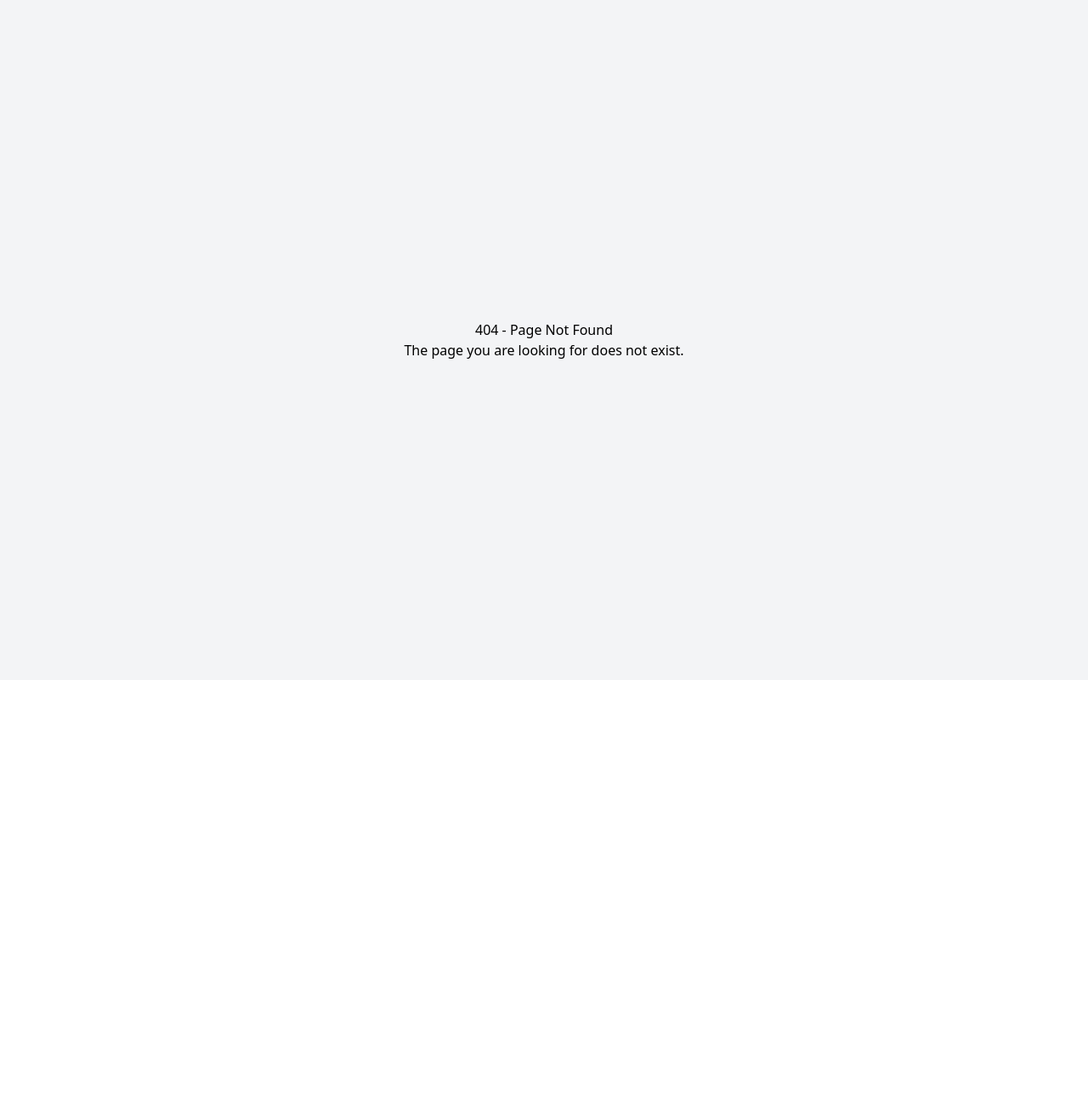
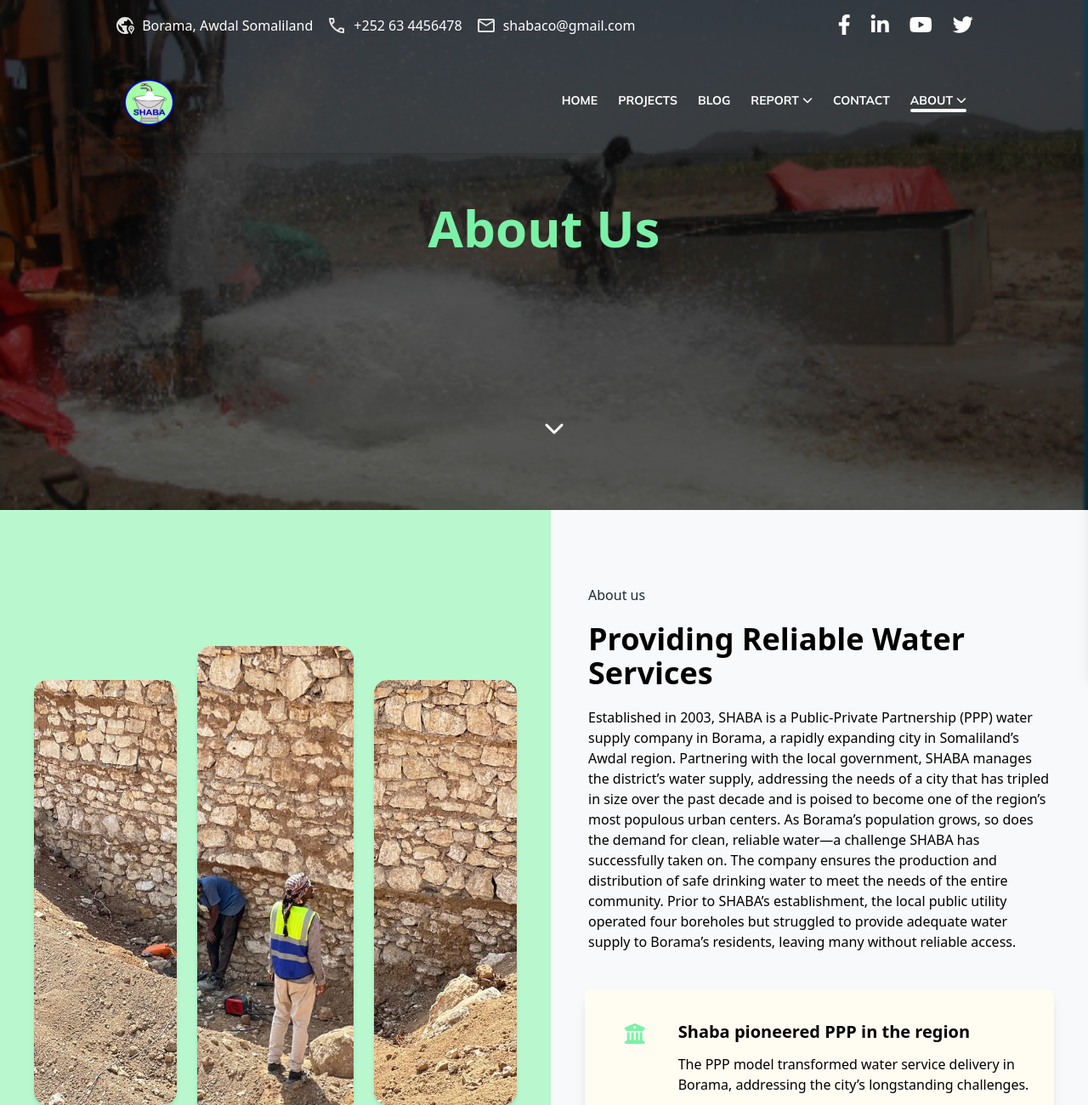
Before and after one commit to Abdulahia-39/shaba, a React (Vite) app: page /about in a window 1280 px wide. Before the commit this address had no page. Shown: the top 1300 px of the page at 85% size. Before the commit the page ends 800 px from the top, so only its background shows below. Built offline with nearby package versions, Linux system fonts and the light colour scheme.

Commit message:
finished the about the company page or route along with all it's design requirements

```diff
--- a/src/App.jsx
+++ b/src/App.jsx
@@ -1,7 +1,8 @@
-import Home from "./components/home/Home"
-import Projects from "./components/projects/Projects.jsx"
-import NotFound from "./components/notFound/NotFound.jsx"
+import Home from "./components/home/Home";
+import Projects from "./components/projects/Projects.jsx";
+import NotFound from "./components/notFound/NotFound.jsx";
 import ContactUs from "./components/contact/ContactUs.jsx";
+import AboutTheCompany from "./components/about/AboutTheCompany.jsx";
 import { Route, Routes, useLocation } from "react-router-dom";
 import { useEffect } from "react";
 
@@ -23,6 +24,7 @@
         <Route path="/" element={<Home />} />
         <Route path="/projects" element={<Projects />} />
         <Route path="/contact" element={<ContactUs />} />
+        <Route path="/about" element={<AboutTheCompany />} />
         <Route path="*" element={<NotFound />} />
       </Routes>
     </>
--- /dev/null
+++ b/src/components/about/AboutTheCompany.jsx
@@ -0,0 +1,65 @@
+import Header from "../projects/header/Header";
+import aboutPic from "../../assets/shabapics/shabapics1.jpg"
+import Vision from "../home/vision/Vision";
+import Footer from "../home/footer/Footer";
+import Mission from "../home/mission/Mission";
+
+const AboutTheCompany = () => {
+    return (
+        <div className="bg-[#f8f9fa]">
+            <Header
+                headerText="About Us"
+            />
+
+            <section className="flex w-full flex-col lg:flex-row mb-15">
+                <div className="flex-1 flex justify-center items-end pt-20 gap-6 bg-green-200 min-h-screen p-10">
+                    <div className="w-42 h-[500px] rounded-2xl overflow-hidden shadow-md hover:shadow-2xl transition-shadow duration-300 ease-in-out mb-15">
+                        <img
+                        src={aboutPic}
+                        alt="Mosque"
+                        className="w-full h-full object-cover object-left transition-transform duration-500 ease-in-out hover:scale-105"
+                        />
+                    </div>
+
+                    <div className="w-46 h-[600px] rounded-2xl overflow-hidden shadow-md hover:shadow-2xl transition-shadow duration-300 ease-in-out">
+                        <img
+                        src={aboutPic}
+                        alt="Mosque"
+                        className="w-full h-full object-cover object-center transition-transform duration-500 ease-in-out hover:scale-105"
+                        />
+                    </div>
+
+                    <div className="w-42 h-[500px] rounded-2xl overflow-hidden shadow-md hover:shadow-2xl transition-shadow duration-300 ease-in-out mb-15">
+                        <img
+                        src={aboutPic}
+                        alt="Mosque"
+                        className="w-full h-full object-cover object-right transition-transform duration-500 ease-in-out hover:scale-105"
+                        />
+                    </div>
+                </div>
+                <div className="flex-1 flex flex-col justify-center items-start gap-6 p-10">
+                    <div className="w-full px-1">
+                        <p className="text-gray-800 text-center lg:text-left">About us</p>
+                        <h2 className="text-4xl font-semibold my-5 text-center lg:text-left">Providing Reliable Water Services</h2>
+                        <p className="text-center lg:text-left lg:w-full sm:w-[400px] md:w-[550px] w-[350] mx-auto lg:mx-0">Established in 2003, SHABA is a Public-Private Partnership (PPP) water supply company in Borama, a rapidly expanding city in Somaliland’s Awdal region. Partnering with the local government, SHABA manages the district’s water supply, addressing the needs of a city that has tripled in size over the past decade and is poised to become one of the region’s most populous urban centers.
+As Borama’s population grows, so does the demand for clean, reliable water—a challenge SHABA has successfully taken on. The company ensures the production and distribution of safe drinking water to meet the needs of the entire community. Prior to SHABA’s establishment, the local public utility operated four boreholes but struggled to provide adequate water supply to Borama’s residents, leaving many without reliable access.</p>
+                    </div>
+                    <div className="bg-[#fffcf2] shadow-lg rounded-lg p-6 flex gap-4 lg:w-full sm:w-[400px] md:w-[550px] w-[350] mx-auto mt-5">
+                        <div className="flex-1 flex justify-center items-start">
+                            <i className="fa-solid fa-building-columns text-green-300 text-2xl pt-4"></i>
+                        </div>
+                        <div className="flex-6 ">
+                            <h3 className="font-semibold text-xl my-3">Shaba pioneered PPP in the region</h3>
+                            <p className="">The PPP model transformed water service delivery in Borama, addressing the city’s longstanding challenges.</p>
+                        </div>
+                    </div>
+                </div>
+            </section>
+            <Vision />
+            <Mission />
+            <Footer />
+        </div>
+    )
+}
+
+export default AboutTheCompany;
--- a/src/components/home/about/About.jsx
+++ b/src/components/home/about/About.jsx
@@ -1,28 +1,51 @@
 import homeAboutImage from '../../../assets/shabapics/homeaboutpic.jpg';
+import { Link } from 'react-router-dom';
 
 const About = () => {
     return (
-        <section className="flex flex-col lg:flex-row gap-6 min-h-screen w-6/7 m-auto my-10">
-            <div className="h-screen flex justify-center items-center px-10 flex-1">
-                <img src={homeAboutImage} alt="" className="h-3xl w-xl" />
+        <section className="flex w-full flex-col lg:flex-row mb-15">
+            <div className="flex-1 flex justify-center items-start pt-20 gap-6 min-h-screen p-10">
+                <div className="w-42 h-[500px] rounded-2xl overflow-hidden shadow-md hover:shadow-2xl transition-shadow duration-300 ease-in-out">
+                    <img
+                    src={homeAboutImage}
+                    alt="Mosque"
+                    className="w-full h-full object-cover object-left transition-transform duration-500 ease-in-out hover:scale-105"
+                    />
+                </div>
+
+                <div className="w-46 h-[600px] rounded-2xl overflow-hidden shadow-md hover:shadow-2xl transition-shadow duration-300 ease-in-out mt-20">
+                    <img
+                    src={homeAboutImage}
+                    alt="Mosque"
+                    className="w-full h-full object-cover object-center transition-transform duration-500 ease-in-out hover:scale-105"
+                    />
+                </div>
+
+                <div className="w-42 h-[500px] rounded-2xl overflow-hidden shadow-md hover:shadow-2xl transition-shadow duration-300 ease-in-out">
+                    <img
+                    src={homeAboutImage}
+                    alt="Mosque"
+                    className="w-full h-full object-cover object-right transition-transform duration-500 ease-in-out hover:scale-105"
+                    />
+                </div>
             </div>
             <div className="flex-1 flex flex-col justify-center items-start gap-6 p-10">
                 <div className="w-full px-1">
                     <p className="text-gray-800 text-center lg:text-left">About us</p>
                     <h2 className="text-4xl font-semibold my-5 text-center lg:text-left">Providing Reliable Water Services</h2>
-                    <p className="text-center lg:text-left">Established in 2003, SHABA is a Public-Private Partnership (PPP) water supply company in Borama, a rapidly expanding city in Somaliland’s Awdal region. Partnering with the local government, SHABA manages the district’s water supply, addressing the needs of a city that has tripled in size over the past decade and is poised to become one of the region’s most populous urban centers.</p>
+                    <p className="text-center lg:text-left max-w-[450px] mx-auto lg:mx-0">Established in 2003, SHABA is a Public-Private Partnership (PPP) water supply company in Borama, a rapidly expanding city in Somaliland’s Awdal region. Partnering with the local government, SHABA manages the district’s water supply, addressing the needs of a city that has tripled in size over the past decade and is poised to become one of the region’s most populous urban centers.</p>
                 </div>
-                <div className="bg-[#fffcf2] shadow-lg rounded-lg p-6 flex gap-4 w-full">
+                <div className="bg-[#fffcf2] shadow-lg rounded-lg p-6 flex gap-4 lg:w-full sm:w-[400px] md:w-[550px] w-[350] mx-auto mt-5">
                     <div className="flex-1 flex justify-center items-start">
                         <i className="fa-solid fa-building-columns text-green-300 text-2xl pt-4"></i>
                     </div>
-                    <div className="flex-6">
+                    <div className="flex-6 ">
                         <h3 className="font-semibold text-xl my-3">Shaba pioneered PPP in the region</h3>
                         <p className="">The PPP model transformed water service delivery in Borama, addressing the city’s longstanding challenges.</p>
                     </div>
                 </div>
-                <div className="mt-4 p-4 flex flex-col justify-center items-end w-full">
-                    <button className="absolute bg-green-800 text-white w-35 h-12 rounded-lg text-medium font-medium">Learn More</button>
+                <div className="mt-4 p-4 flex flex-col justify-center items-end lg:w-full sm:w-[400px] md:w-[550px] w-[350] mx-auto">
+                    <Link to="/about"><p className="bg-green-800 text-white w-35 h-12 rounded-lg text-medium font-medium flex justify-center items-center">Learn More</p></Link>
                 </div>
             </div>
         </section>
--- a/src/components/home/footer/Footer.jsx
+++ b/src/components/home/footer/Footer.jsx
@@ -1,4 +1,5 @@
 import shabaLogo from '../../../assets/shabapics/shabalogo.png';
+import { Link } from 'react-router-dom';
 
 const Footer = () => {
     return (
@@ -24,12 +25,12 @@
                     <div className='flex-1'>
                         <ul className="flex flex-col gap-2">
                             <li className='text-black font-medium text-lg'>Pages</li>
-                            <a><li className='text-sm'>Home</li></a>
-                            <a><li className='text-sm'>Projects</li></a>
-                            <a><li className='text-sm'>Blog</li></a>
-                            <a><li className='text-sm'>Report</li></a>
-                            <a><li className='text-sm'>Contact</li></a>
-                            <a><li className='text-sm'>About</li></a>
+                            <Link to="/"><li className='text-sm cursor-pointer'>Home</li></Link>
+                            <Link to="/projects"><li className='text-sm cursor-pointer'>Projects</li></Link>
+                            <Link to="/"><li className='text-sm cursor-pointer'>Blog</li></Link>
+                            <Link to="/"><li className='text-sm cursor-pointer'>Report</li></Link>
+                            <Link to="/contact"><li className='text-sm cursor-pointer'>Contact</li></Link>
+                            <Link to="/about"><li className='text-sm cursor-pointer'>About</li></Link>
                         </ul>
                     </div>
                     <div className='flex-1'>
--- a/src/components/home/header/Navbar.jsx
+++ b/src/components/home/header/Navbar.jsx
@@ -45,12 +45,14 @@
       if (
         (reportDropdownRef.current && !reportDropdownRef.current.contains(event.target)) ||
         (aboutDropdownRef.current && !aboutDropdownRef.current.contains(event.target))) {
+        setTimeout(() => {
              setShowDropdown((prevState) => {
                 const newState = { ...prevState };
                 newState.report = false; // Close report dropdown
                 newState.about = false; // Close about dropdown
                 return newState;
             }); // Close the dropdown
+        }, 300)
       }
     };
 
@@ -115,26 +117,31 @@
                             </div>
                         </a>
                         {showDropdown.report &&
-                        <ul className='absolute bg-white text-black shadow-lg mt-5 z-10 top-10 flex flex-col justify-around items-center gap-2 w-45'>
-                            <li className='h-10 flex justify-center items-center border-b-1 w-full border-gray-500 font-medium text-sm'><a href="">2019 report</a></li>
-                            <li className='h-10 flex justify-center items-center border-b-1 w-full border-gray-500 font-medium text-sm'><a href="">2020 report</a></li>
+                        <ul className='absolute bg-white text-black shadow-lg mt-5 z-10 top-10 flex flex-col justify-around items-center w-45'>
+                            <li className='h-10 flex justify-center items-center border-b-1 w-full border-gray-500 font-medium text-sm transition-all duration-300 ease-in-out hover:bg-green-400 hover:text-white'><a href="">2019 report</a></li>
+                            <li className='h-10 flex justify-center items-center border-b-1 w-full border-gray-500 font-medium text-sm transition-all duration-300 ease-in-out hover:bg-green-400 hover:text-white'><a href="">2020 report</a></li>
                         </ul>}
                     </li>
                     <li className={`${isScrolled ? 'text-black' : 'text-white'} text-sm uppercase font-bold font-mulish after:block ${pathname === '/contact' ? 'w-full' : 'after:w-0'} after:h-1 after:rounded ${isScrolled ? 'after:bg-green-800' : 'after:bg-white'} after:transition-all after:duration-300 hover:after:w-full cursor-pointer`}>
                         <Link to="/contact">Contact</Link>
                     </li>
-                    <li className='relative' ref={aboutDropdownRef} onClick={toggleAboutDropdown}>
-                        <a href="" className={linkStyle}>
+                    <li className='relative' ref={aboutDropdownRef}>
+                        <div className={`${isScrolled ? 'text-black' : 'text-white'} text-sm uppercase font-bold font-mulish after:block ${pathname === '/about' ? 'w-full' : 'after:w-0'} after:h-1 after:rounded ${isScrolled ? 'after:bg-green-800' : 'after:bg-white'} after:transition-all after:duration-300 hover:after:w-full cursor-pointer`}
+                             onClick={toggleAboutDropdown}>
                             <div className="flex gap-1 items-center justify-center">
                                 About
                                 <i className={`fas fa-chevron-down ${isScrolled ? 'text-black' : 'text-white'} text-xs`}></i>
                             </div>
-                        </a>
+                        </div>
                         {showDropdown.about &&
-                        <ul className='absolute bg-white text-black shadow-lg mt-5 z-10 top-10 -left-12 flex flex-col justify-around items-center gap-2 w-45'>
-                            <li className='h-10 flex justify-center items-center border-b-1 w-full border-gray-500 font-medium text-sm'><a href="">About the company</a></li>
-                            <li className='h-10 flex justify-center items-center border-b-1 w-full border-gray-500 font-medium text-sm'><a href="">PPP</a></li>
-                            <li className='h-10 flex justify-center items-center border-b-1 w-full border-gray-500 font-medium text-sm'><a href="">Our work</a></li>
+                        <ul className='absolute bg-white text-black shadow-lg mt-5 z-10 top-10 -left-12 flex flex-col justify-around items-center w-45'
+                            onClick={e => e.stopPropagation()}
+                        >
+                                <li className='h-10 flex justify-center items-center border-b-1 w-full border-gray-500 font-medium text-sm transition-all duration-300 ease-in-out hover:bg-green-400 hover:text-white'>
+                                   <Link to="/about">About the Company</Link>
+                                </li>
+                            <li className='h-10 flex justify-center items-center border-b-1 w-full border-gray-500 font-medium text-sm transition-all duration-300 ease-in-out hover:bg-green-400 hover:text-white'>PPP</li>
+                            <li className='h-10 flex justify-center items-center border-b-1 w-full border-gray-500 font-medium text-sm transition-all duration-300 ease-in-out hover:bg-green-400 hover:text-white'>Our work</li>
                         </ul>}
                     </li>
                 </ul>
--- a/src/components/notFound/NotFound.jsx
+++ b/src/components/notFound/NotFound.jsx
@@ -1,9 +1,18 @@
+import { Link } from "react-router-dom";
+
 const NotFound = () => {
   return (
-    <div className="flex flex-col items-center justify-center h-screen bg-gray-100">
-      <h1>404 - Page Not Found</h1>
-      <p>The page you are looking for does not exist.</p>
-    </div>
+    <main className="grid min-h-full place-items-center bg-white px-6 py-24 sm:py-32 lg:px-8">
+      <div className="text-center">
+        <p className="text-base font-semibold text-green-600">404</p>
+        <h1 className="mt-4 text-5xl font-semibold tracking-tight text-balance text-gray-900 sm:text-7xl">Page not found</h1>
+        <p className="mt-6 text-lg font-medium text-pretty text-gray-500 sm:text-xl/8">Sorry, we couldn’t find the page you’re looking for.</p>
+        <div className="mt-10 flex items-center justify-center gap-x-6">
+          <Link to="/"> <p className="rounded-md bg-green-600 px-3.5 py-2.5 text-sm font-semibold text-white shadow-xs hover:bg-green-500 focus-visible:outline-2 focus-visible:outline-offset-2 focus-visible:outline-indigo-600">Go back home</p></Link>
+          <Link> <p className="text-sm font-semibold text-gray-900">Contact support <span aria-hidden="true">&rarr;</span></p></Link>
+        </div>
+      </div>
+    </main>
   );
 }
 
```
Lines whose indentation alone changed are shown as unchanged.
